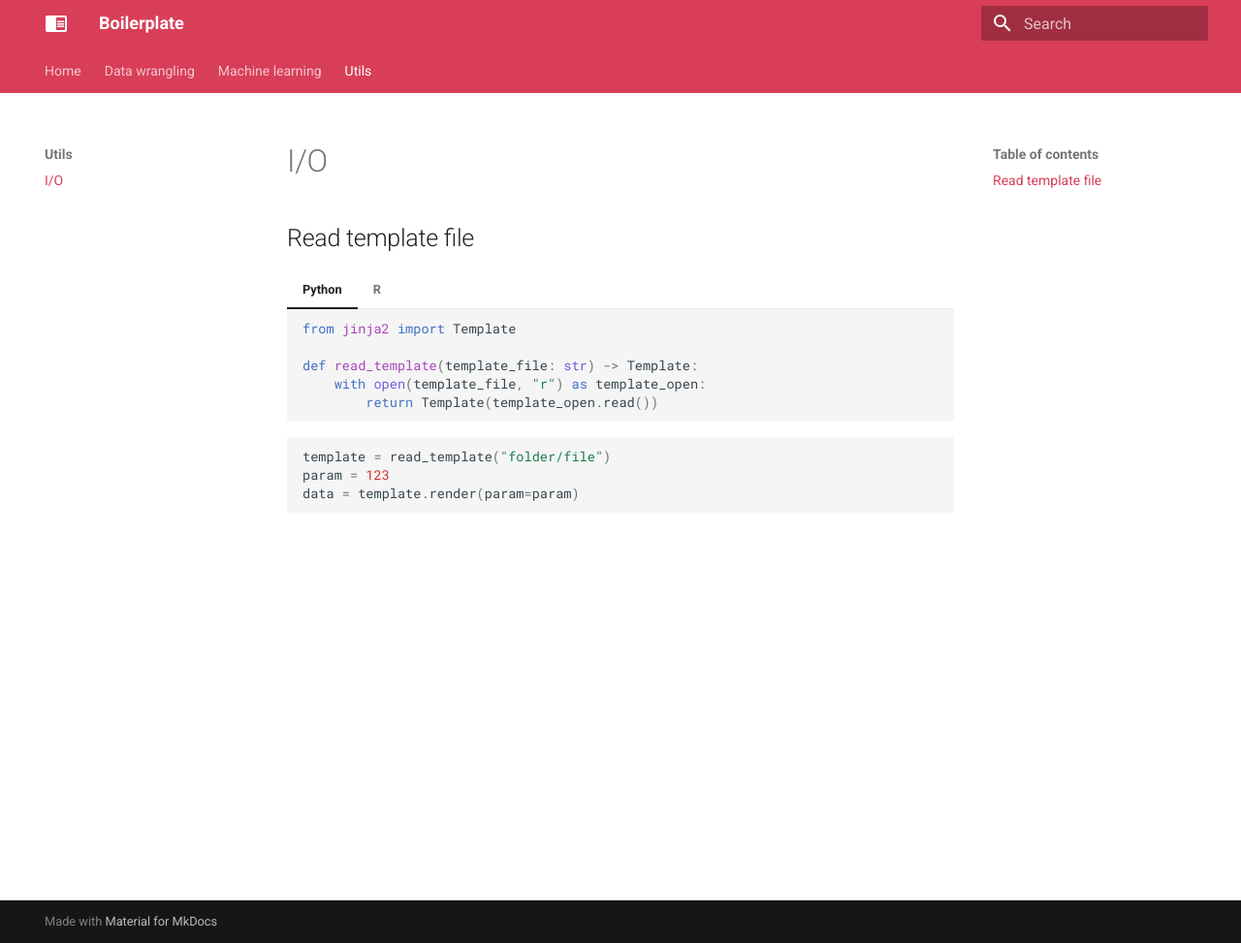
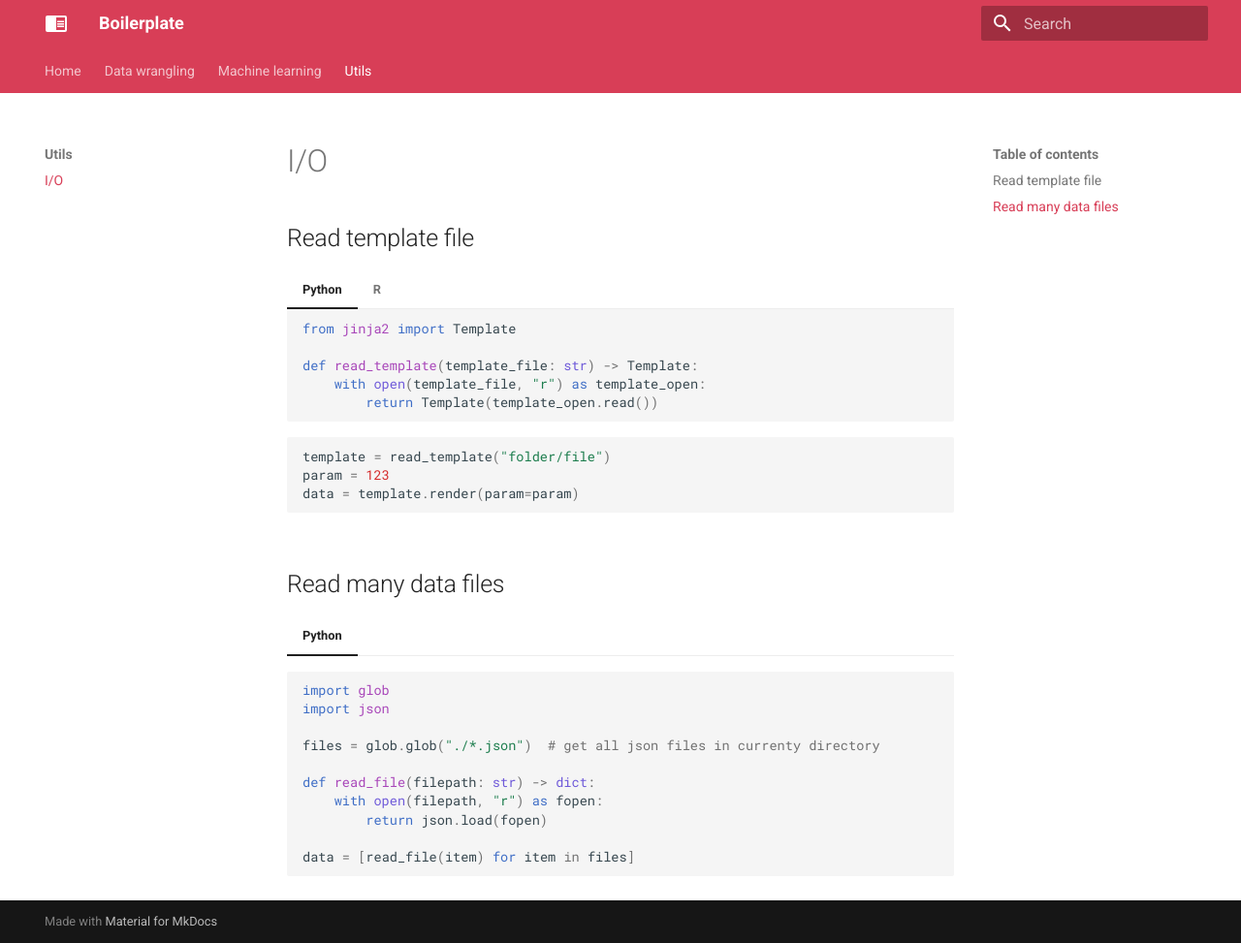
Before and after one commit to Ben8t/boilerplate, an MkDocs documentation site: the page built from docs/utils/0-io.md, in a window 1280 px wide and 973 px high. Shown: the whole window at 97% size. Built offline with MkDocs 1.6.1 and Material for MkDocs 9.7.7, drawn with Linux system fonts in a browser that asks for light colours.

Commit message:
[main] add read many files in python

````diff
--- a/docs/utils/0-io.md
+++ b/docs/utils/0-io.md
@@ -24,3 +24,19 @@
     param <- 123
     data <- readr::read_file("folder/file") %>% glue(., param=param)
     ```
+
+## Read many data files
+
+=== "Python"
+```python
+import glob
+import json
+
+files = glob.glob("./*.json")  # get all json files in currenty directory
+
+def read_file(filepath: str) -> dict:
+    with open(filepath, "r") as fopen:
+        return json.load(fopen)
+
+data = [read_file(item) for item in files]
+```
````
